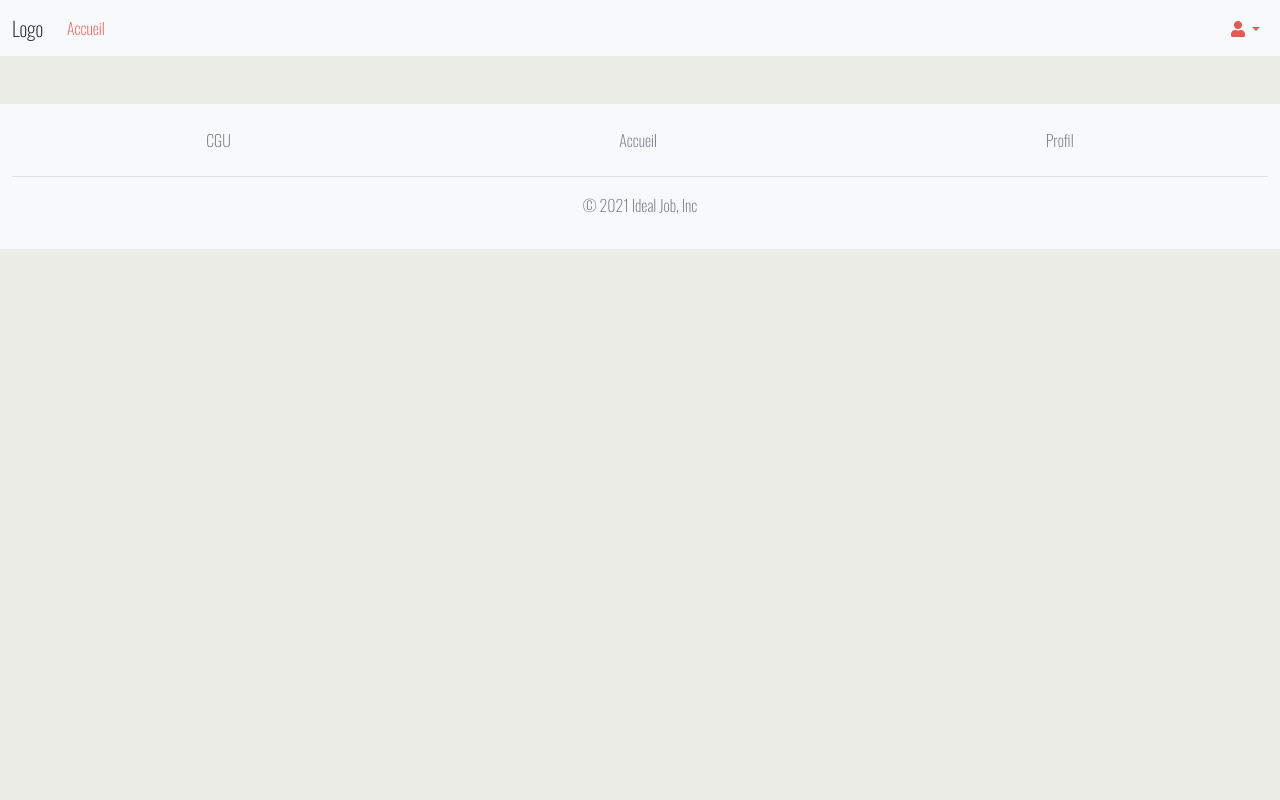
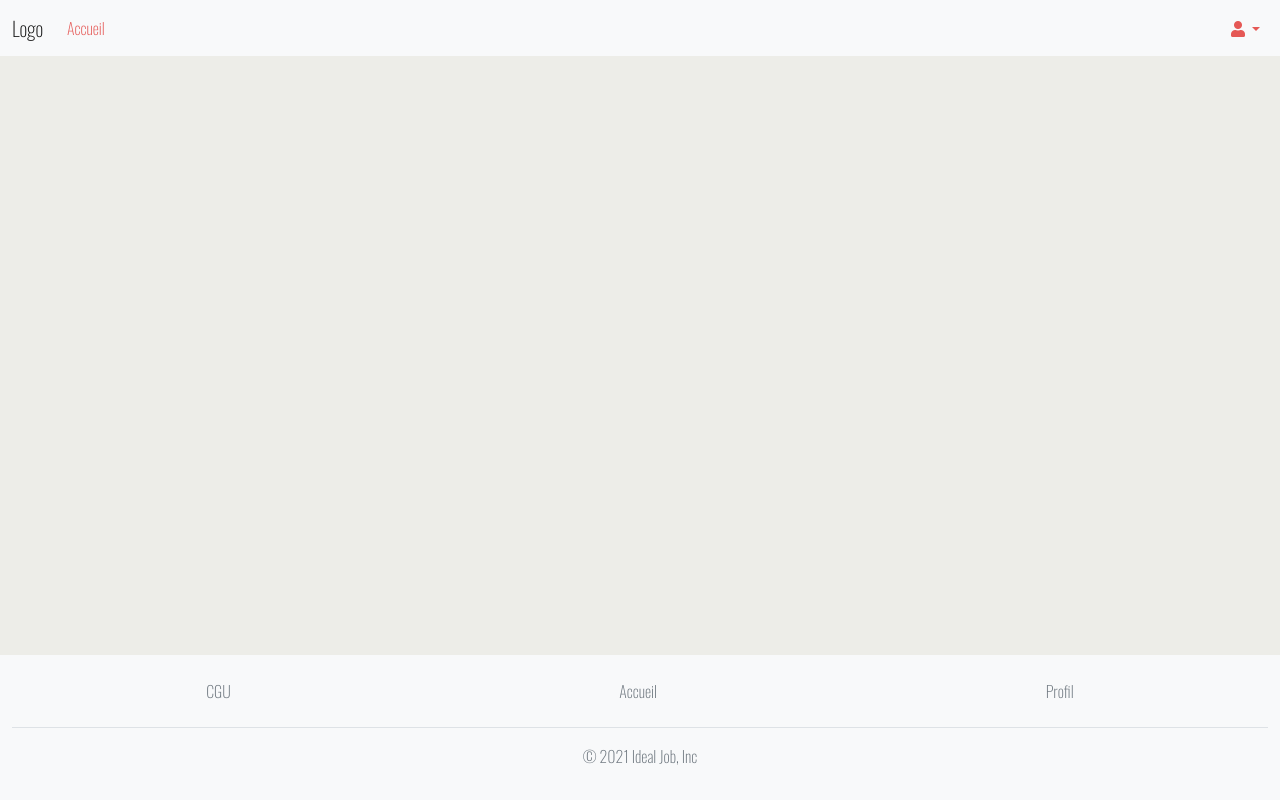
Before and after one commit to WildCodeSchool/bordeaux-p2-202109-interviewmanager, a PHP site: template src/View/layout.html.twig in a window 1280 px wide. Run offline with PHP 8.4, Linux system fonts and the light colour scheme; the template is opened without the code that fills it, so the values that code supplies are empty; some libraries are stand-ins or nearby versions.

Commit message:
Refactoring footer file

```diff
--- a/src/View/components/_footer.html.twig
+++ b/src/View/components/_footer.html.twig
@@ -1,5 +1,5 @@
 <div class="container-fluid bg-light footer mt-auto">
-    <footer class="py-3 mt-5">
+    <footer class="py-3">
         <ul class="nav justify-content-around border-bottom pb-3 mb-3">
             <li class="nav-item"><a href="#" class="nav-link px-2 text-muted">CGU</a></li>
             <li class="nav-item"><a href="#" class="nav-link px-2 text-muted">Accueil</a></li>
--- a/src/View/layout.html.twig
+++ b/src/View/layout.html.twig
@@ -1,5 +1,5 @@
 <!doctype html>
-<html lang="fr">
+<html lang="fr" class="h-100">
 <head>
     <meta charset="utf-8">
     <meta http-equiv="x-ua-compatible" content="ie=edge">
@@ -12,7 +12,7 @@
     {% block stylesheet %}{% endblock %}
     <link rel="icon" href="/assets/images/favicon.png">
 </head>
-<body id="boostrap-override">
+<body id="boostrap-override" class="d-flex flex-column h-100">
     {% include 'components/_navbar.html.twig' %}
     {% block content %}{% endblock %}
     {% include 'components/_footer.html.twig' %}
```
